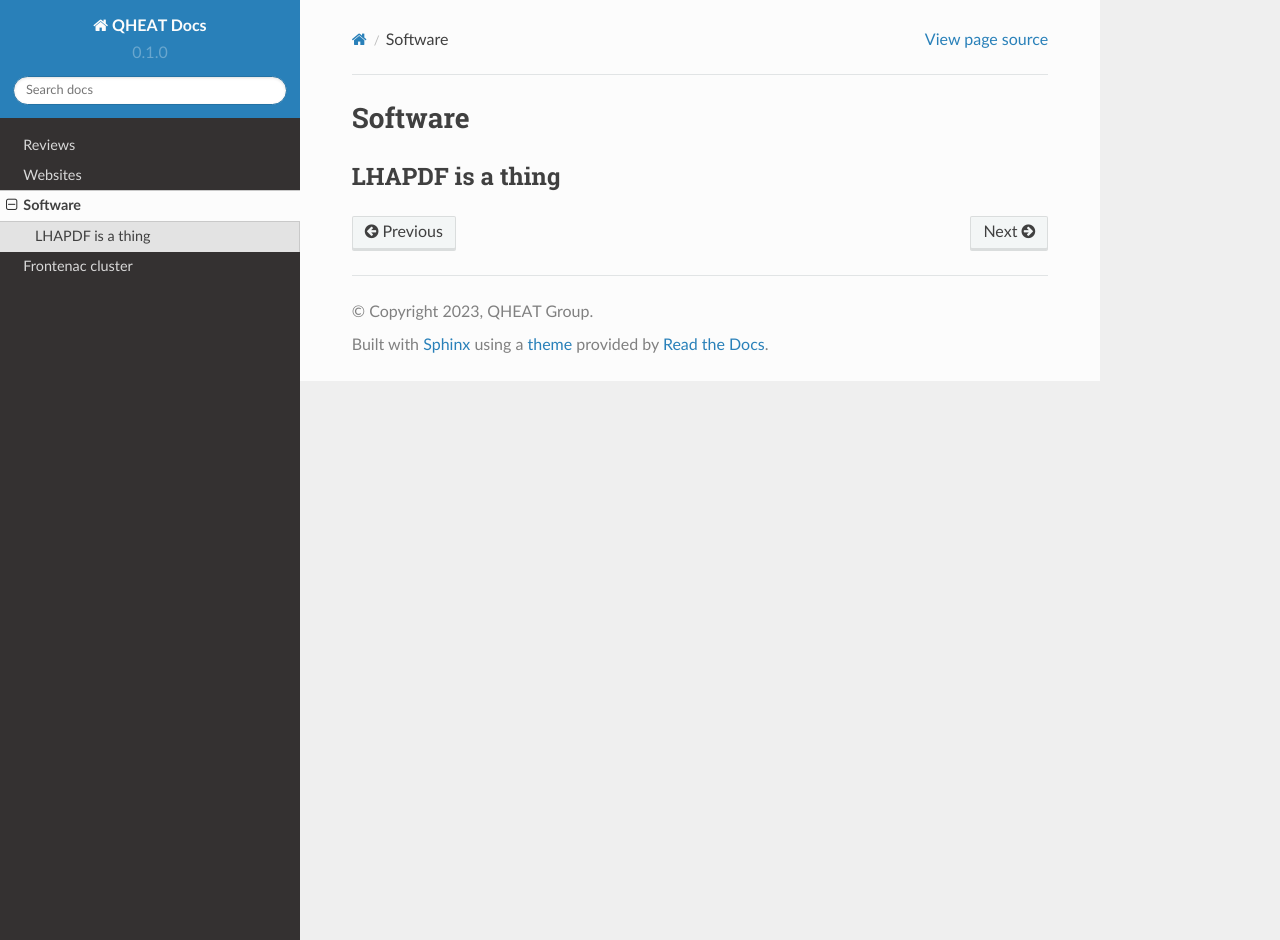
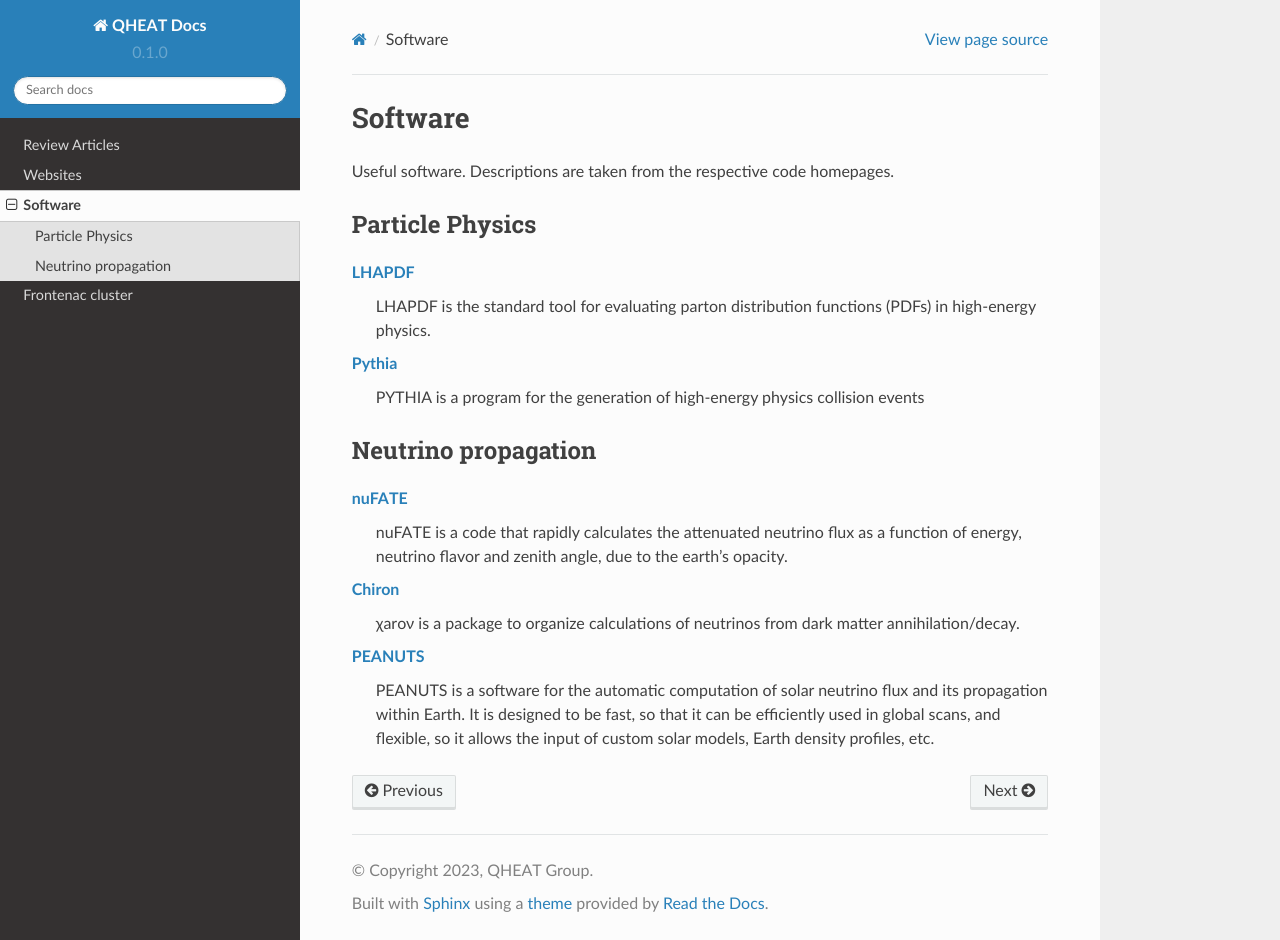
Before and after one commit to aaronvincent/QHEAT, a Sphinx documentation site: the page built from docs/source/software.rst, in a window 1280 px wide and 940 px high. Built offline with Sphinx 7.4.7 and the Read the Docs theme 2.0.0, drawn with Linux system fonts in a browser that asks for light colours.

Commit message:
more stuff

```diff
--- a/docs/source/reviews.rst
+++ b/docs/source/reviews.rst
@@ -1,7 +1,7 @@
-Reviews
-=======
+Review Articles
+===============
 
-A list of useful review articles
+A list of useful review articles, sorted by area
 
 .. _cosmology:
 
@@ -14,15 +14,15 @@ Cosmology
 Dark Matter
 -----------
 
-`Lisanti: \*Lectures on Dark Matter Physics*\ <https://inspirehep.net/literature/1427360>`_
+Lisanti, `Lectures on Dark Matter Physics <https://inspirehep.net/literature/1427360>`_
 
 .. _dminstars:
 
-Dark Matter in Stars
-^^^^^^^^^^^^^^^^^^^^
+.. Dark Matter in Stars
+.. ^^^^^^^^^^^^^^^^^^^^
 
-`Banks et al.
-*Simulation of energy transport by dark matter scattering in stars* <https://inspirehep.net/literature/1968878>`_
+.. `Banks et al.
+.. *Simulation of energy transport by dark matter scattering in stars* <https://inspirehep.net/literature/1968878>`_
 
 *Bla bla*
 
--- a/docs/source/software.rst
+++ b/docs/source/software.rst
@@ -1,7 +1,27 @@
 Software
 ========
 
-.. _LHAPDF:
+Useful software. Descriptions are taken from the respective code homepages.
 
-LHAPDF is a thing
-------------
+
+Particle Physics
+----------------
+
+`LHAPDF <https://lhapdf.hepforge.org>`_
+    LHAPDF is the standard tool for evaluating parton distribution functions (PDFs) in high-energy physics.
+
+`Pythia <https://pythia.org>`_
+    PYTHIA is a program for the generation of high-energy physics collision events
+
+
+Neutrino propagation
+--------------------
+
+`nuFATE <https://github.com/aaronvincent/nuFATE>`_
+    nuFATE is a code that rapidly calculates the attenuated neutrino flux as a function of energy, neutrino flavor and zenith angle, due to the earth's opacity.
+
+`Chiron <https://github.com/icecube/charon>`_
+    χarον is a package to organize calculations of neutrinos from dark matter annihilation/decay.
+
+`PEANUTS <https://github.com/michelelucente/PEANUTS>`_
+    PEANUTS is a software for the automatic computation of solar neutrino flux and its propagation within Earth. It is designed to be fast, so that it can be efficiently used in global scans, and flexible, so it allows the input of custom solar models, Earth density profiles, etc.
```
Also changed, not shown: docs/source/frontenac.rst (+15 -1 lines), docs/source/index.rst (+7 -0 lines).
